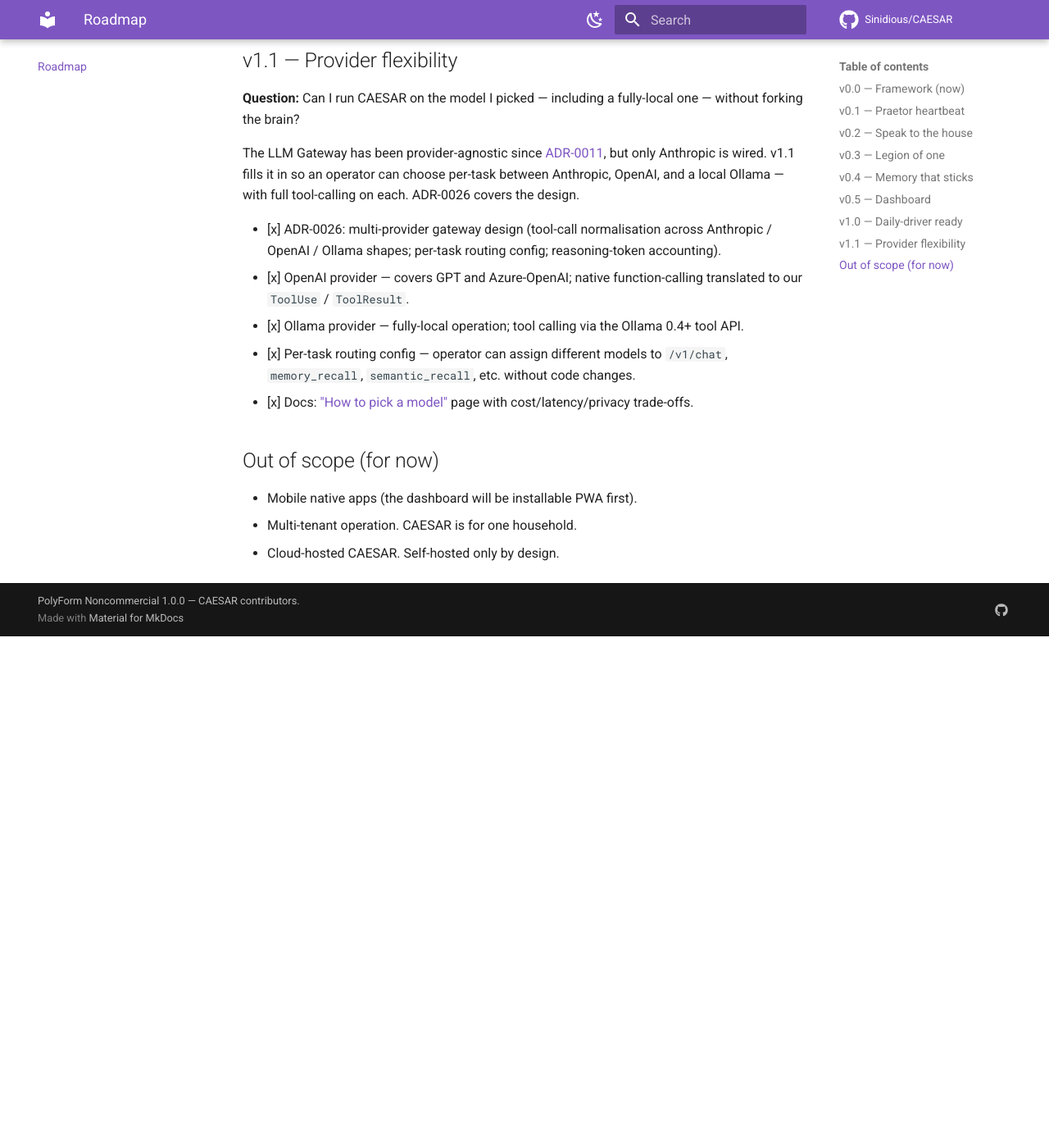
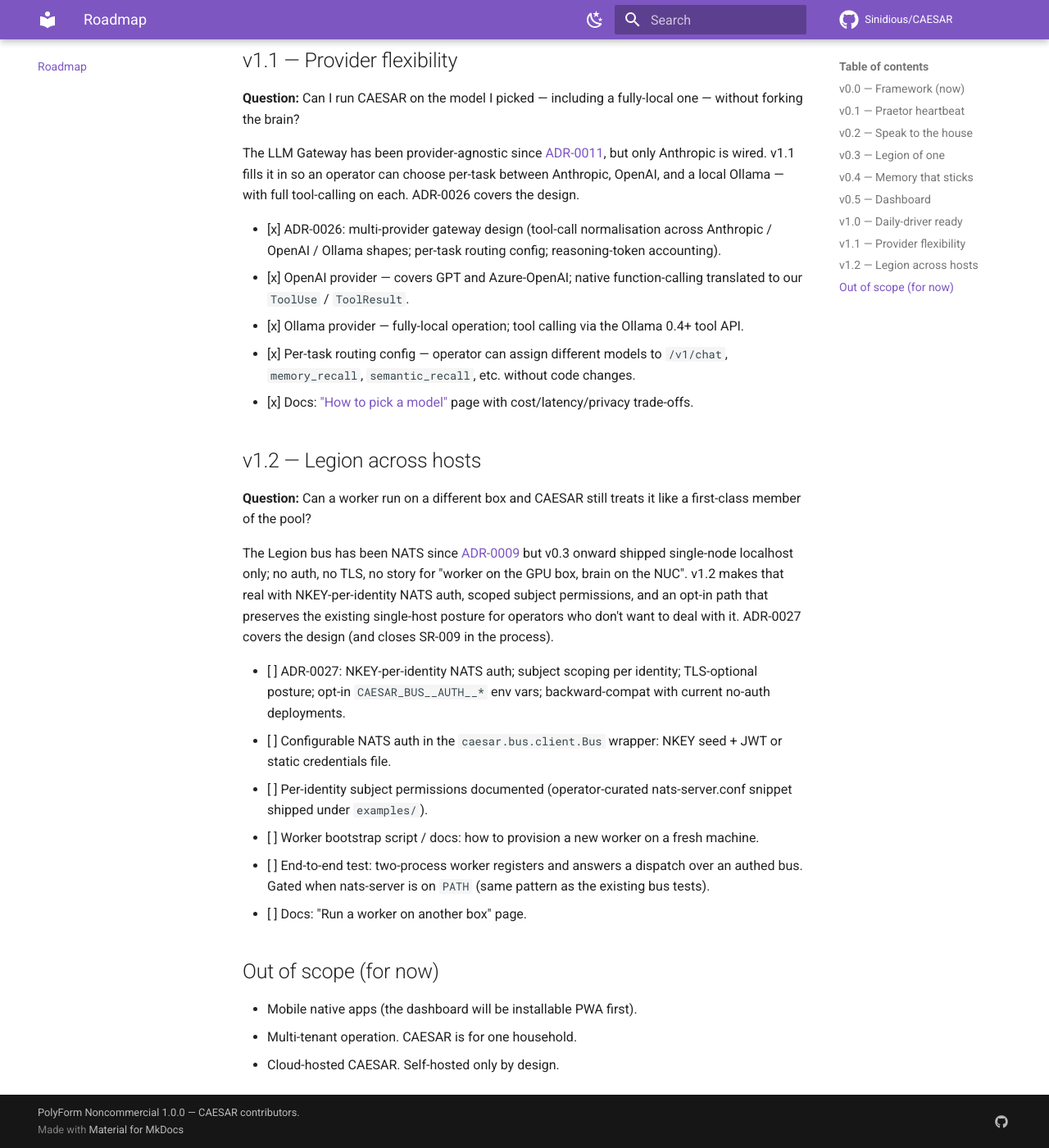
Before and after one commit to Sinidious/CAESAR, an MkDocs documentation site: the page built from docs/ROADMAP.md, in a window 1280 px wide and 1400 px high, scrolled down 2026 px. Shown: the whole window at 82% size. Built offline with MkDocs 1.6.1 and Material for MkDocs 9.7.7, drawn with Linux system fonts in a browser that asks for light colours; comment, search, counter and statistics services are not loaded; before the commit the page ends 2802 px from its top, so only the background shows below that.

Commit message:
docs: plan v1.2 — multi-host Legion (ADR-0027) (#59)

```diff
--- a/docs/ROADMAP.md
+++ b/docs/ROADMAP.md
@@ -94,6 +94,33 @@ each. ADR-0026 covers the design.
 - [x] Docs: ["How to pick a model"](PICKING-A-MODEL.md) page with
       cost/latency/privacy trade-offs.
 
+## v1.2 — Legion across hosts
+
+**Question:** Can a worker run on a different box and CAESAR still
+treats it like a first-class member of the pool?
+
+The Legion bus has been NATS since [ADR-0009](adr/0009-message-bus-nats.md)
+but v0.3 onward shipped single-node localhost only; no auth, no TLS,
+no story for "worker on the GPU box, brain on the NUC". v1.2 makes
+that real with NKEY-per-identity NATS auth, scoped subject
+permissions, and an opt-in path that preserves the existing
+single-host posture for operators who don't want to deal with it.
+ADR-0027 covers the design (and closes SR-009 in the process).
+
+- [ ] ADR-0027: NKEY-per-identity NATS auth; subject scoping per
+      identity; TLS-optional posture; opt-in `CAESAR_BUS__AUTH__*`
+      env vars; backward-compat with current no-auth deployments.
+- [ ] Configurable NATS auth in the `caesar.bus.client.Bus`
+      wrapper: NKEY seed + JWT or static credentials file.
+- [ ] Per-identity subject permissions documented (operator-curated
+      nats-server.conf snippet shipped under `examples/`).
+- [ ] Worker bootstrap script / docs: how to provision a new
+      worker on a fresh machine.
+- [ ] End-to-end test: two-process worker registers and answers a
+      dispatch over an authed bus. Gated when nats-server is on
+      `PATH` (same pattern as the existing bus tests).
+- [ ] Docs: "Run a worker on another box" page.
+
 ## Out of scope (for now)
 
 - Mobile native apps (the dashboard will be installable PWA first).
--- a/mkdocs.yml
+++ b/mkdocs.yml
@@ -105,6 +105,7 @@ nav:
       - "0024 — Documentation site": adr/0024-docs-site-mkdocs.md
       - "0025 — Security review process": adr/0025-security-review.md
       - "0026 — Multi-provider LLM gateway": adr/0026-multi-provider-llm-gateway.md
+      - "0027 — NATS auth and multi-host Legion": adr/0027-nats-auth-multihost-legion.md
 
 validation:
   omitted_files: warn
```
Also changed, not shown: docs/adr/0027-nats-auth-multihost-legion.md (added, +159 -0 lines), docs/adr/README.md (+1 -0 lines).
